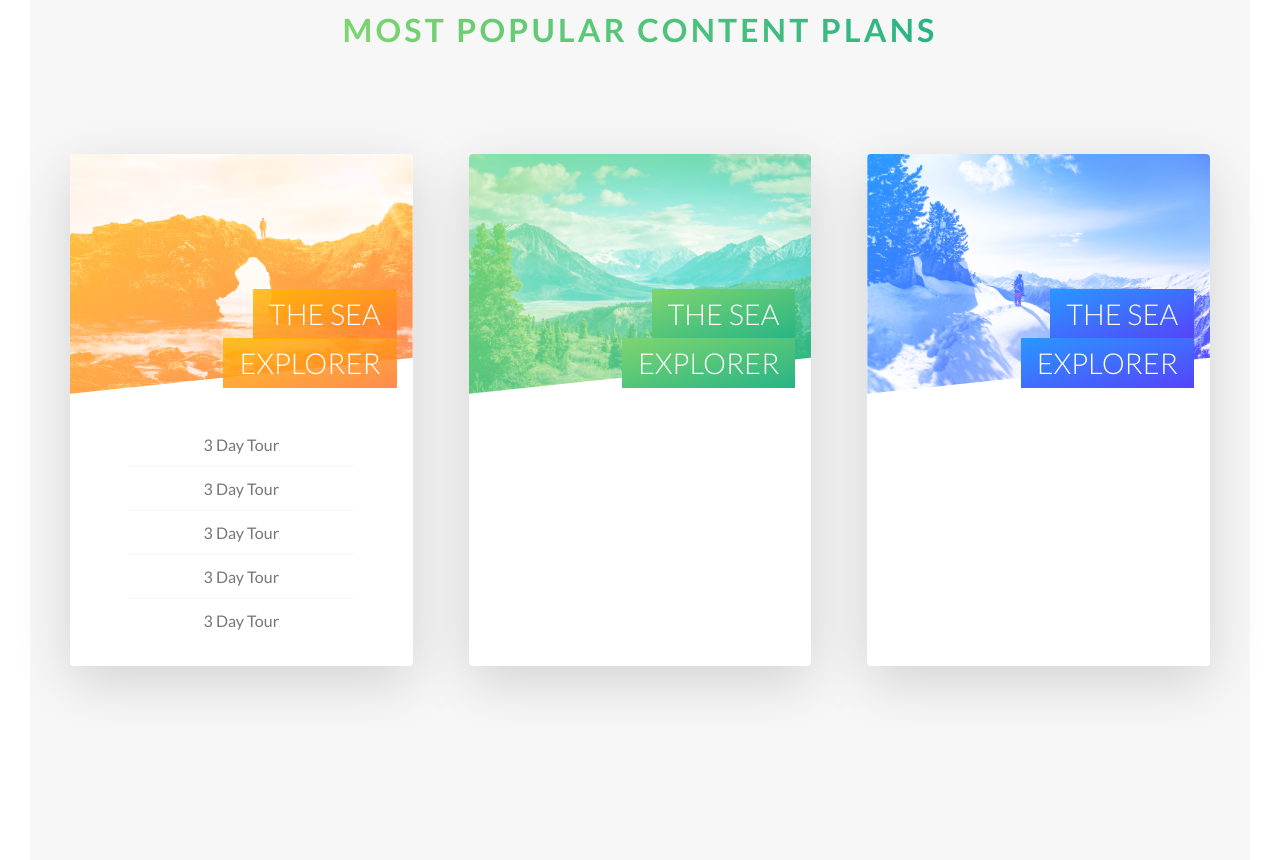
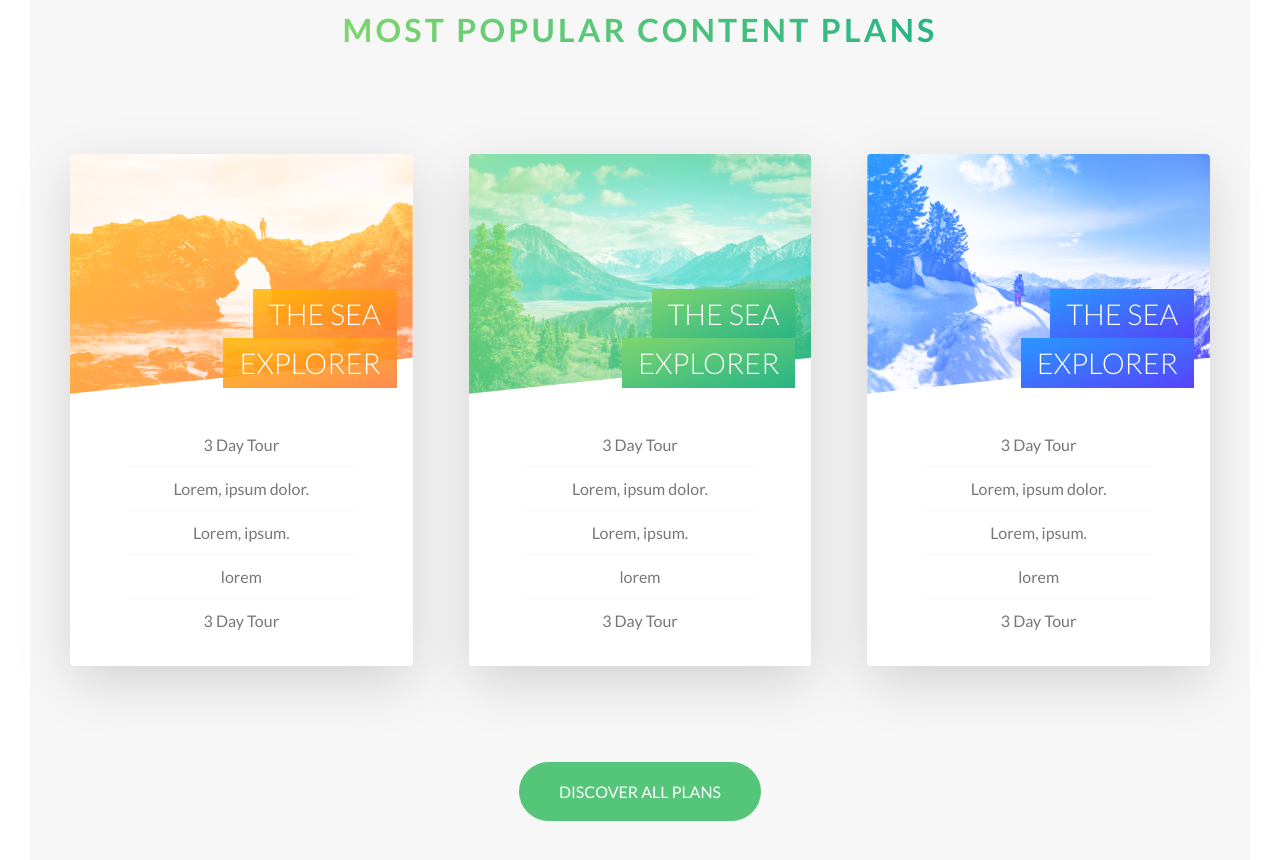
Before and after one commit to JaydevVadachhak/CSSMasterUdemy, a website: page index.html in a window 1280 px wide. Shown: the part 3336-4196 px from the top of the page. Drawn offline with Linux system fonts and the light colour scheme.

Commit message:
plans section complete

```diff
--- a/index.html
+++ b/index.html
@@ -158,14 +158,22 @@
                 <div class="card-details">
                   <ul>
                     <li>3 Day Tour</li>
-                    <li>3 Day Tour</li>
-                    <li>3 Day Tour</li>
-                    <li>3 Day Tour</li>
+                    <li>Lorem, ipsum dolor.</li>
+                    <li>Lorem, ipsum.</li>
+                    <li>lorem</li>
                     <li>3 Day Tour</li>
                   </ul>
                 </div>
               </div>
-              <div class="card-side card-side-back card-side-back-1">Back</div>
+              <div class="card-side card-side-back card-side-back-1">
+                <div class="card-cta">
+                  <div class="card-price-box">
+                    <p class="card-price-only">Only</p>
+                    <p class="card-price-value">$297</p>
+                  </div>
+                  <a href="" class="btn btn-white">Plan Now</a>
+                </div>
+              </div>
             </div>
           </div>
           <div class="col-1-of-3">
@@ -177,9 +185,25 @@
                     >The sea explorer</span
                   >
                 </h4>
-                <div class="card-details"></div>
+                <div class="card-details">
+                  <ul>
+                    <li>3 Day Tour</li>
+                    <li>Lorem, ipsum dolor.</li>
+                    <li>Lorem, ipsum.</li>
+                    <li>lorem</li>
+                    <li>3 Day Tour</li>
+                  </ul>
+                </div>
               </div>
-              <div class="card-side card-side-back card-side-back-2">Back</div>
+              <div class="card-side card-side-back card-side-back-2">
+                <div class="card-cta">
+                  <div class="card-price-box">
+                    <p class="card-price-only">Only</p>
+                    <p class="card-price-value">$297</p>
+                  </div>
+                  <a href="" class="btn btn-white">Plan Now</a>
+                </div>
+              </div>
             </div>
           </div>
           <div class="col-1-of-3">
@@ -191,11 +215,30 @@
                     >The sea explorer</span
                   >
                 </h4>
-                <div class="card-details"></div>
+                <div class="card-details">
+                  <ul>
+                    <li>3 Day Tour</li>
+                    <li>Lorem, ipsum dolor.</li>
+                    <li>Lorem, ipsum.</li>
+                    <li>lorem</li>
+                    <li>3 Day Tour</li>
+                  </ul>
+                </div>
               </div>
-              <div class="card-side card-side-back card-side-back-3">Back</div>
+              <div class="card-side card-side-back card-side-back-3">
+                <div class="card-cta">
+                  <div class="card-price-box">
+                    <p class="card-price-only">Only</p>
+                    <p class="card-price-value">$297</p>
+                  </div>
+                  <a href="" class="btn btn-white">Plan Now</a>
+                </div>
+              </div>
             </div>
           </div>
+        </div>
+        <div class="u-center-text u-margin-top-large">
+          <a href="" class="btn btn-green">Discover all plans</a>
         </div>
       </section>
     </main>
--- a/scss/components/_button.scss
+++ b/scss/components/_button.scss
@@ -19,6 +19,15 @@
 
     &::after {
       background-color: $color-white;
+    }
+  }
+
+  &-green {
+    background-color: $primary-color;
+    color: $color-white;
+
+    &::after {
+      background-color: $primary-color;
     }
   }
 
--- a/scss/components/_card.scss
+++ b/scss/components/_card.scss
@@ -156,4 +156,27 @@
   &:hover &-side-back {
     transform: rotateY(0deg);
   }
+
+  &-cta {
+    position: absolute;
+    top: 50%;
+    left: 50%;
+    transform: translate(-50%, -50%);
+  }
+
+  &-price-box {
+    text-align: center;
+    margin-bottom: 4rem;
+    color: $color-white;
+  }
+
+  &-price-only {
+    font-size: 1rem;
+    text-transform: uppercase;
+  }
+
+  &-price-value {
+    font-size: 4rem;
+    font-weight: 100;
+  }
 }
--- a/scss/partials/_utility.scss
+++ b/scss/partials/_utility.scss
@@ -13,3 +13,7 @@
 .u-margin-bottom-large {
   margin-bottom: 6rem;
 }
+
+.u-margin-top-large {
+  margin-top: 6rem;
+}
```
Also changed, not shown: css/style.css.
